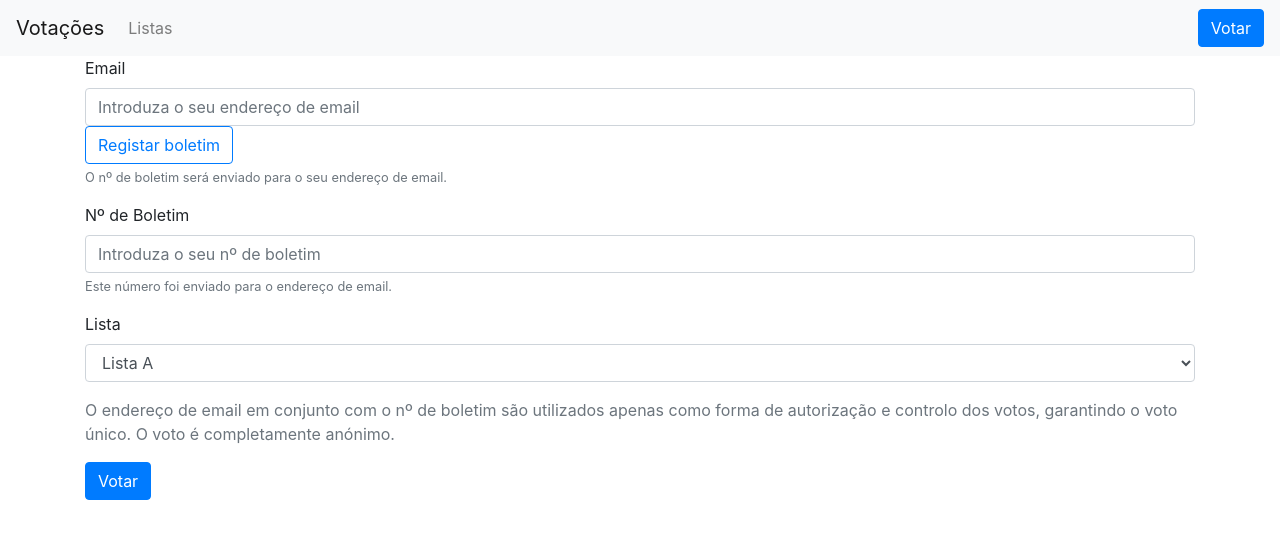
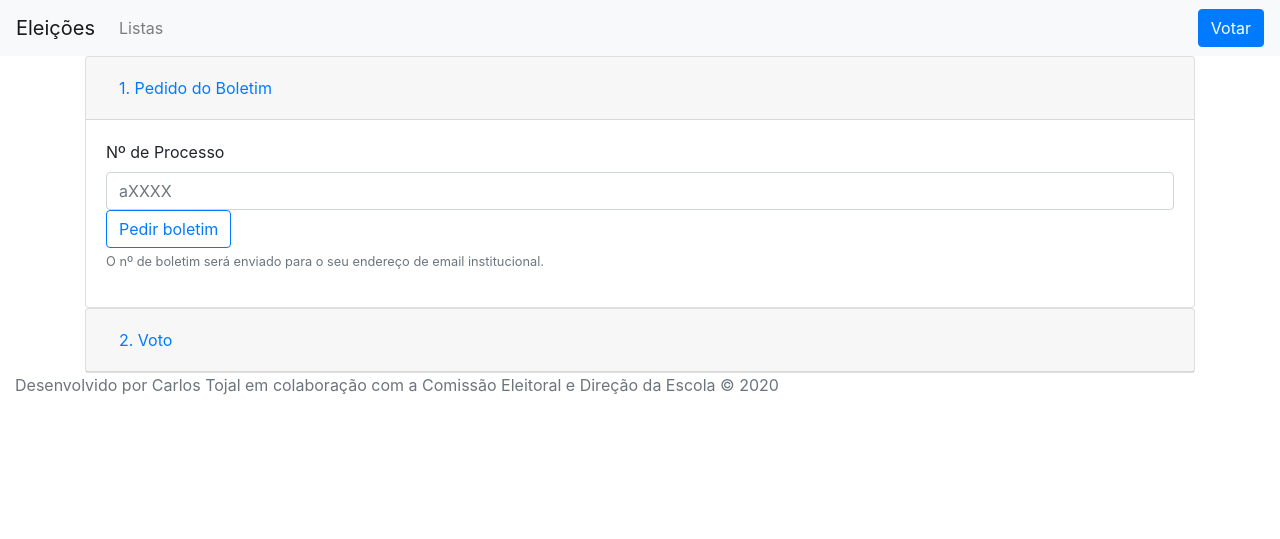
Before and after one commit to carlostojal/votacoes, a PHP site: page /votar.php in a window 1280 px wide. Shown: the top 539 px of the page. Run offline with PHP 8.4, Linux system fonts and the light colour scheme; data comes from the database, SQL or seed files in the repository.

Commit message:
reformulate vote

```diff
--- a/api/getVotes.php
+++ b/api/getVotes.php
@@ -17,6 +17,9 @@
   while($row = $result->fetch_assoc())
     $rows[] = $row;
 
+  // get empty votes
+  $sql = "SELECT COUNT(Boletim.cod) - SUM(Lista.n_votos) AS votos_brancos FROM Boletim JOIN Lista WHERE Boletim.usado = '1'";
+
   echo json_encode($rows);
 
   $conn->close();
--- a/api/sendCode.php
+++ b/api/sendCode.php
@@ -7,7 +7,7 @@
   require("../libs/phpmailer/src/PHPMailer.php");
   require("../libs/phpmailer/src/SMTP.php");
 
-  function sendCode($id, $email) {
+  function sendCode($cod, $cod_confirmacao, $email) {
 
     try {
 
@@ -25,7 +25,7 @@
       $mail->isHTML(true);
       $mail->addAddress($email);
       $mail->Subject = "Boletim de Voto - AERBP";
-      $mail->Body = "Ola.<br><br>Foi-te atribuido o boletim de voto no. <b>".$id."</b>.<br><br>Obrigado por votares.";
+      $mail->Body = "Ola.<br><br>Estes sao os dados de que necessitaras para votar.<br><br><ul><li><b>Nº de Boletim:</b> ".$cod."</li><li><b>Codigo de confirmacao:</b> ".$cod_confirmacao."</li></ul><br>Obrigado por votares.";
 
       $mail->send();
 
--- /dev/null
+++ b/footer.php
@@ -0,0 +1,3 @@
+<footer class="container-fluid">
+  <p class="text-muted"> Desenvolvido por Carlos Tojal em colaboração com a Comissão Eleitoral e Direção da Escola &#169; <?php echo date("Y") ?> </p>
+</footer>
--- a/index.php
+++ b/index.php
@@ -7,12 +7,13 @@
     <?php require("./credits.php") ?>
     <?php require("./navbar.php") ?>
     <div class="jumbotron">
-      <h1 class="display-4"> Listas AERBP</h1>
-      <p class="lead">Portal de votação.</p>
+      <h1 class="display-4"> Eleições AERBP <?php echo date("Y") ?></h1>
+      <p class="lead">O processo eleitoral renovado.</p>
       <hr class="my-4">
       <p class="lead">
         <a class="btn btn-primary" href="listas.php">Ver listas</a>
       </p>
     </div>
+    <?php require("./footer.php") ?>
   </body>
 </html>
--- a/listas.php
+++ b/listas.php
@@ -13,6 +13,7 @@
       <div id="area_listas" class="row">
       </div>
     </div>
+    <?php require("./footer.php") ?>
     <script>
 
       function onVote(lista) {
@@ -25,6 +26,9 @@
         $("#spinner").remove();
 
         const listas = JSON.parse(data);
+
+        if(listas.length == 0)
+          $("#area_listas").append("Nenhuma lista.");
 
         listas.map((lista) => {
           $("#area_listas").append(`
--- a/login.php
+++ b/login.php
@@ -21,6 +21,7 @@
         <span id="login_text">Iniciar Sessão</span>
       </button>
     </div>
+    <?php require("./footer.php") ?>
   </body>
   <script>
 
--- a/navbar.php
+++ b/navbar.php
@@ -1,5 +1,5 @@
 <nav class="navbar navbar-expand-lg navbar-light bg-light">
-  <a class="navbar-brand" href="index.php">Votações</a>
+  <a class="navbar-brand" href="index.php">Eleições</a>
   <button class="navbar-toggler" type="button" data-toggle="collapse" data-target="#navbarSupportedContent" aria-controls="navbarSupportedContent" aria-expanded="false" aria-label="Toggle navigation">
     <span class="navbar-toggler-icon"></span>
   </button>
--- a/votar.php
+++ b/votar.php
@@ -1,3 +1,4 @@
+<!DOCTYPE html>
 <html>
   <head>
     <?php require("./head.php") ?>
@@ -7,22 +8,54 @@
     <?php require("./credits.php") ?>
     <?php require("./navbar.php") ?>
     <div class="container">
+      <div id="accordion">
+        <div class="card">
+
+          <div class="card-header" id="headingOne">
+            <h5 class="mb-0">
+              <button class="btn btn-link" data-toggle="collapse" data-target="#collapseOne" aria-expanded="true" aria-controls="collapseOne">
+                1. Pedido do Boletim
+              </button>
+            </h5>
+          </div>
+
+          <div id="collapseOne" class="collapse show" aria-labelledby="headingOne" data-parent="#accordion">
+            <div class="card-body">
               <div class="form-group">
-        <label for="email">Email</label>
-        <input type="email" class="form-control" id="email" placeholder="Introduza o seu endereço de email">
+                <label for="process_number">Nº de Processo</label>
+                <input type="text" class="form-control" id="process_number" placeholder="aXXXX">
                 <button id="register" class="btn btn-outline-primary">
                   <div id="register_spinner" class="spinner-border" role="status">
                     <span class="sr-only">Carregando...</span>
                   </div>
-          <span id="register_text">Registar boletim</span>
+                  <span id="register_text">Pedir boletim</span>
                 </button>
-        <small class="form-text text-muted">O nº de boletim será enviado para o seu endereço de email.</small>
+                <small class="form-text text-muted">O nº de boletim será enviado para o seu endereço de email institucional.</small>
               </div>
-      <div id="vote_area">
+            </div>
+          </div>
+        </div>
+        <div class="card">
+
+          <div class="card-header" id="headingTwo">
+            <h5 class="mb-0">
+              <button class="btn btn-link collapsed" data-toggle="collapse" data-target="#collapseTwo" aria-expanded="false" aria-controls="collapseTwo">
+                2. Voto
+              </button>
+            </h5>
+          </div>
+
+          <div id="collapseTwo" class="collapse" aria-labelledby="headingTwo" data-parent="#accordion">
+            <div class="card-body">
               <div class="form-group">
                 <label for="boletim">Nº de Boletim</label>
                 <input type="number" class="form-control" id="boletim" placeholder="Introduza o seu nº de boletim">
-          <small class="form-text text-muted">Este número foi enviado para o endereço de email.</small>
+                <small class="form-text text-muted">Este número foi enviado para o email institucional.</small>
+              </div>
+              <div class="form-group">
+                <label for="codigo">Código de Confirmação</label>
+                <input type="number" class="form-control" id="codigo" placeholder="Introduza o código de confirmação">
+                <small class="form-text text-muted">Este número foi também enviado para o email institucional.</small>
               </div>
               <div class="form-group">
                 <label for="lista">Lista</label>
@@ -31,9 +64,9 @@
                 </div>
                 <select id="listas" class="form-control"></select>
               </div>
-        <p class="text-muted">O endereço de email em conjunto com o nº de boletim são utilizados
-        apenas como forma de autorização e controlo dos votos, garantindo o voto único.
-        O voto é completamente anónimo.</p>
+              <p class="text-muted">Apesar de estes dados serem pedidos, os boletins não
+              são associados aos votos, pelo que os mesmos são anónimos.
+              Estes dados são utilizados apenas para garantir o voto único.</p>
               <button id="vote" class="btn btn-primary">
                 <div id="vote_spinner" class="spinner-border" role="status">
                   <span class="sr-only">Carregando...</span>
@@ -42,15 +75,19 @@
               </button>
             </div>
           </div>
+        </div>
+      </div>
+    </div>
+    <?php require("./footer.php") ?>
     <script>
 
-      // $("#vote_area").hide();
       $("#register_spinner").hide();
       $("#vote_spinner").hide();
       $("#listas").hide();
 
-      $("#email").val(localStorage.getItem("email"));
+      $("#process_number").val(localStorage.getItem("process_number"));
       $("#boletim").val(localStorage.getItem("code"));
+      $("#codigo").val(localStorage.getItem("confirmation_code"));
 
       $.get("./api/getListas.php", (data) => {
 
@@ -67,12 +104,16 @@
 
       });
 
-      $("#email").on("input", () => {
-        localStorage.setItem("email", $("#email").val());
+      $("#process_number").on("input", () => {
+        localStorage.setItem("process_number", $("#process_number").val());
       });
 
       $("#boletim").on("input", () => {
         localStorage.setItem("code", $("#boletim").val());
+      });
+
+      $("#codigo").on("input", () => {
+        localStorage.setItem("confirmation_code", $("#codigo").val());
       });
 
       $("#listas").on("change", () => {
@@ -82,23 +123,21 @@
 
       $("#register").click(() => {
 
-        const email = $("#email").val();
+        const process_number = $("#process_number").val();
 
-        alertify.confirm("Confirmar email", `O email está correto?<br><br><b>${email}</b>`, () => {
+        alertify.confirm("Confirmar nº de processo", `O nº de processo está correto?<br><br><b>${process_number}</b>`, () => {
           $("#register_text").hide();
           $("#register_spinner").show();
 
-          const email = $("#email").val();
-
-          $.post("./api/registar.php", {email}, (data) => {
+          $.post("./api/registar.php", {process_number}, (data) => {
             $("#register_text").show();
             $("#register_spinner").hide();
 
             if(data == "OK")
-              alertify.success("Boletim registado. Verifique o seu email.");
+              alertify.success("Boletim registado. Verifique o seu email institucional.");
             else if(data == "RESENT")
-              alertify.success("Boletim reenviado. Verifique o seu email.");
-            else if(data == "EMAIL_NOT_PROVIDED")
+              alertify.success("Boletim reenviado. Verifique o seu email institucional.");
+            else if(data == "PROCESS_NUMBER_NOT_PROVIDED")
               alertify.warning("Forneça um endereço de email.");
             else if(data == "ALREADY_VOTED")
               alertify.warning("Já votou.");
@@ -115,17 +154,18 @@
 
       $("#vote").click(() => {
 
-        const email = $("#email").val();
-        const codigo = $("#boletim").val();
+        const process_number = $("#process_number").val();
+        const boletim = $("#boletim").val();
+        const codigo_confirmacao = $("#codigo").val();
         const lista = $("#listas :selected").text();
 
-        alertify.confirm("Confirmar voto", `O aluno com email <b>${email}</b> e nº de boletim
-          <b>${codigo}</b> irá registar o seu voto na lista <b>'${lista}'<b>.<br><br><b>Confirma?<b>`, () => {
+        alertify.confirm("Confirmar voto", `O aluno com nº de processo <b>${process_number}</b> e nº de boletim
+          <b>${boletim}</b> irá registar o seu voto na lista <b>${lista}<b>.<br><br><b>Confirma?<b>`, () => {
 
             $("#vote_text").hide();
             $("#vote_spinner").show();
 
-            $.post("./api/votar.php", {email, codigo, lista}, (data) => {
+            $.post("./api/votar.php", {boletim, codigo_confirmacao, lista}, (data) => {
 
               $("#vote_text").show();
               $("#vote_spinner").hide();
@@ -134,12 +174,14 @@
                 alertify.alert("Sucesso", "Voto registado com sucesso.", () => {
                   window.location = "./index.php";
                 });
-              else if(data == "EMAIL_NOT_REGISTERED")
-                alertify.warning("Este email ainda não pediu um boletim.");
+              else if(data == "NOT_REGISTERED")
+                alertify.warning("Este nº de boletim não existe.");
               else if(data == "INVALID_CODE")
                 alertify.warning("Nº de Boletim inválido.");
+              else if(data == "WRONG_CONFIRMATION_CODE")
+                alertify.warning("Código de confirmação inválido.");
               else if(data == "ALREADY_VOTED")
-                alertify.warning("Já foi registado um voto anteriormente.");
+                alertify.warning("Já votou.");
               else
                 alertify.error("Erro ao registar o voto.");
 
```
Also changed, not shown: admin.php (+6 -1 lines), api/dump-votacoes-202010262241.sql (deleted, +0 -109 lines), api/dump-votacoes-202010282222.sql (renamed from api/dump-votacoes-202010222321.sql, +35 -4 lines), api/registar.php (+24 -11 lines), api/votar.php (+13 -14 lines), estatistica.php (+7 -18 lines). Lines whose indentation alone changed are shown as unchanged.
